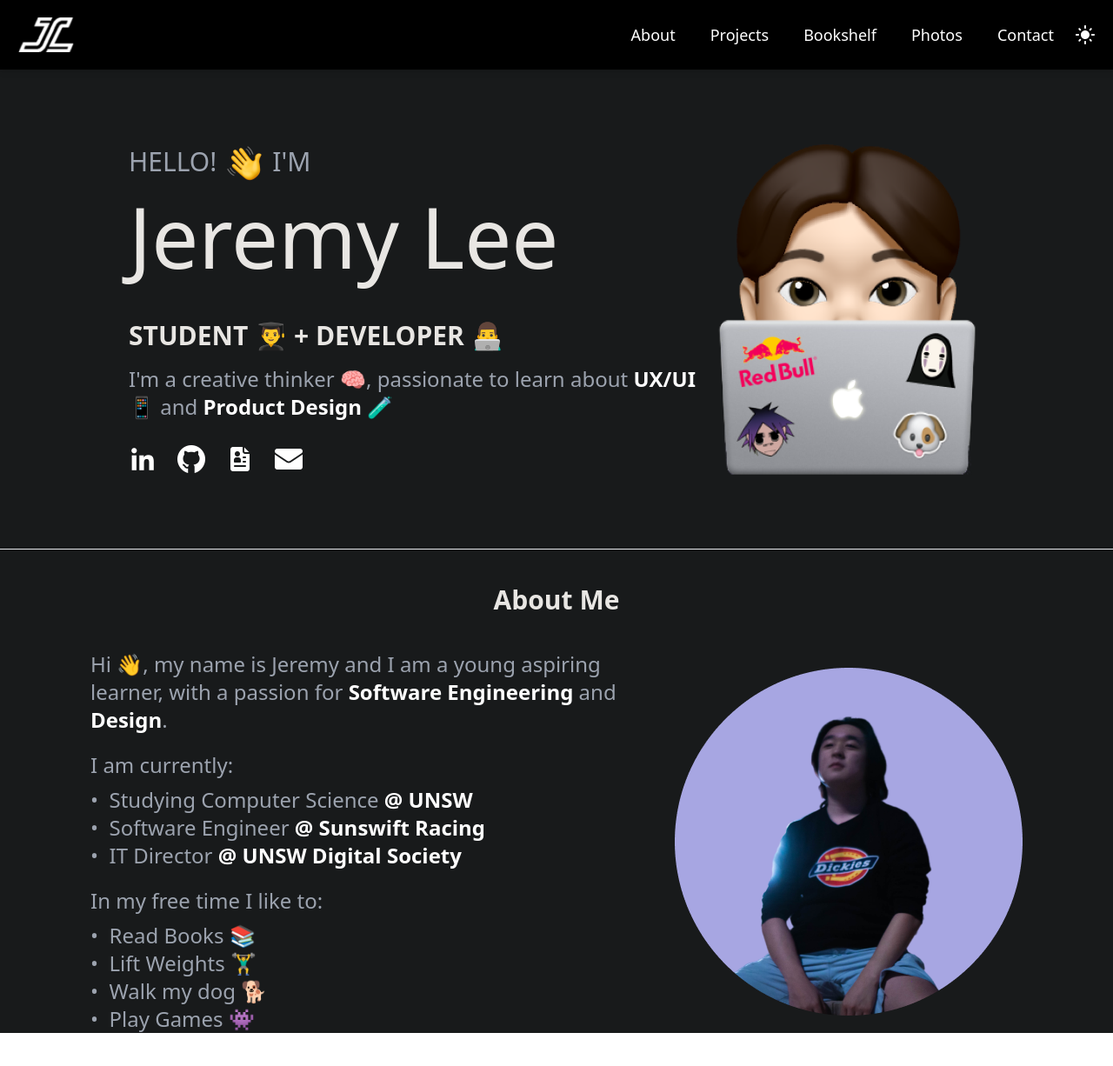
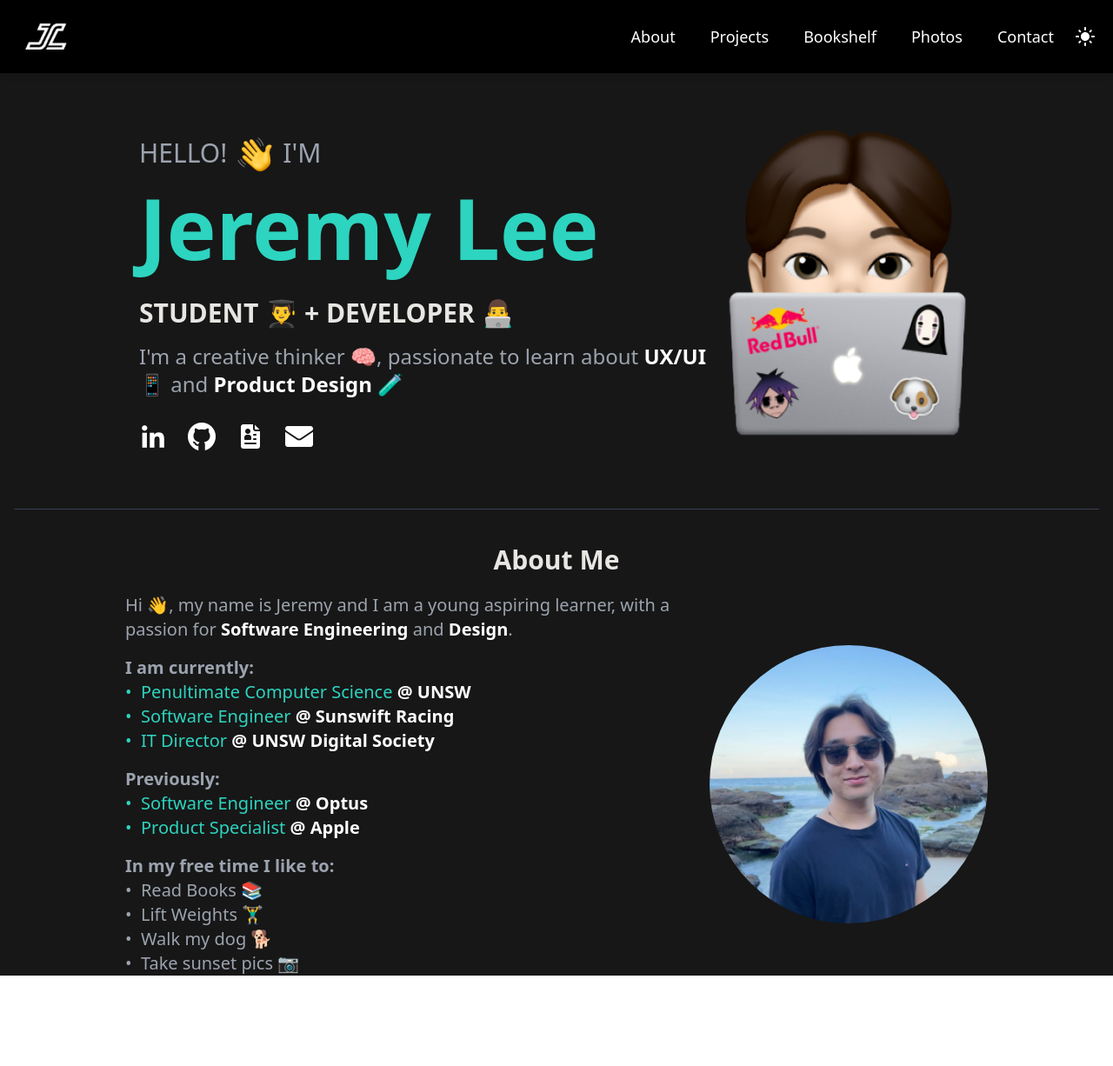
Before and after one commit to jeremylee34/jeremylee34.github.io, a React (Create React App) app in the folder react-portfolio/: page /#about in a window 1280 px wide. Shown: the top 1226 px of the page at 87% size. After the commit the page ends 1202 px from the top, so only its background shows below. Built offline with nearby package versions, Linux system fonts and the light colour scheme.

Commit message:
added colour palette etc

```diff
--- a/react-portfolio/src/components/About.jsx
+++ b/react-portfolio/src/components/About.jsx
@@ -1,50 +1,50 @@
 import React from 'react'
-import portrait from '../assets/images/portrait-cropped.png'
+import portrait from '../assets/images/sunnies.jpg'
 
 const About = () => {
   return (
-    <div className='mt-20 mb-20'>
-      <hr className='mb-10'/>
-      <h1 className='text-3xl font-bold text-center mb-10'>About Me</h1>
-      <div className='flex flex-col md:flex-row justify-center items-center text-slate-800 dark:text-gray-400'>
-        <div className='flex-col text-2xl max-w-2xl text-center md:text-left'>
-        <p className='mb-5'>Hi 👋, my name is Jeremy and I am a young aspiring learner, with a passion for <strong className='text-black dark:text-white'>Software Engineering</strong> and <strong className='text-black dark:text-white'>Design</strong>.</p>
-          <p className='mb-2'>I am currently:</p>
+    <div className='mb-20'>
+      <hr className='horizontalLine'/>
+      <h1 className='text-3xl font-bold text-center mb-5'>About Me</h1>
+      <div className='flex flex-col md:flex-row mx-5 md:mx-10 justify-center items-center text-slate-800 dark:text-gray-400'>
+        <div className='flex-col text-xl max-w-2xl text-center md:text-left'>
+          <p>Hi 👋, my name is Jeremy and I am a young aspiring learner, with a passion for <strong className='text-black dark:text-white'>Software Engineering</strong> and <strong className='text-black dark:text-white'>Design</strong>.</p>
+          <p className='heroHeadings'>I am currently:</p>
           <ul className='list-disc'>
             <li className='inline-flex'>
-              <p>•&nbsp; Studying Computer Science</p>
-              <a className='font-bold text-black dark:text-white' href="https://au.linkedin.com/school/unsw/" target="_blank"
-              >&nbsp;@ UNSW</a>
+              <p className='roleText'>•&nbsp; Penultimate Computer Science <a className='aboutLinks' href="https://au.linkedin.com/school/unsw/" target="_blank"
+              >@ UNSW</a></p>
             </li><br />
             <li className='inline-flex'>
-              <p>•&nbsp; Software Engineer</p>
-              <a className='font-bold text-black dark:text-white' href="https://www.sunswift.com/" target="_blank"
-              >&nbsp;@ Sunswift Racing</a>
+              <p className='roleText'>•&nbsp; Software Engineer <a className='aboutLinks' href="https://www.sunswift.com/" target="_blank"
+              >@ Sunswift Racing</a></p>
             </li><br />
             <li className='inline-flex'>
-              <p>•&nbsp; IT Director</p>
-              <a className='font-bold text-black dark:text-white' href="https://www.unswdigitalsociety.org/about" target="_blank"
-              >&nbsp;@ UNSW Digital Society </a>
+              <p className='roleText'>•&nbsp; IT Director <a className='aboutLinks' href="https://www.unswdigitalsociety.org/about" target="_blank"
+              >@ UNSW Digital Society </a></p>
             </li><br />
           </ul>
-          <p className='mt-5 mb-2'>In my free time I like to:</p>
+          <p className='heroHeadings'>Previously:</p>
+          <ul className='list-disc'>
+            <li className='inline-flex'>
+              <p className='roleText'>•&nbsp; Software Engineer <a className='aboutLinks' href="https://www.optus.com.au/about/" target="_blank"
+              >@ Optus</a></p>
+            </li><br />
+            <li className='inline-flex'>
+              <p className='roleText'>•&nbsp; Product Specialist <a className='aboutLinks' href="https://www.apple.com/au/" target="_blank"
+              >@ Apple</a></p>
+            </li><br />
+          </ul>
+          <p className='heroHeadings'>In my free time I like to:</p>
           <ul>
-            <li>
-              <p>•&nbsp; Read Books 📚</p>
-            </li>
-            <li>
-              <p>•&nbsp; Lift Weights 🏋️‍♂️</p>
-            </li>
-            <li>
-              <p>•&nbsp; Walk my dog 🐕</p>
-            </li>
-            <li>
-              <p>•&nbsp; Play Games 👾</p>
-            </li>
+            <li><p>•&nbsp; Read Books 📚</p></li>
+            <li><p>•&nbsp; Lift Weights 🏋️‍♂️</p></li>
+            <li><p>•&nbsp; Walk my dog 🐕</p></li>
+            <li><p>•&nbsp; Take sunset pics 📷</p></li>
           </ul>
         </div>
         <div>
-          <img className='mt-10 md:mt-0' src={portrait} alt="portrait pic" />
+          <img className='rounded-full object-cover w-80 h-80 my-8 md:my-0' src={portrait} alt="portrait pic" />
         </div>
       </div>
     </div>
--- a/react-portfolio/src/components/Hero.jsx
+++ b/react-portfolio/src/components/Hero.jsx
@@ -13,35 +13,35 @@ const Hero = () => {
   const { getters, setters } = useContext(Context)
 
   return (
-    <div className='flex flex-col md:flex-row pt-20 mx-10 justify-center items-center'>
+    <div className='flex flex-col md:flex-row mt-10 md:mt-5 mx-5 justify-center items-center'>
       <div className='grid gap-y-4 max-w-2xl'>
         <div className='inline-flex text-3xl gap-3 text-slate-800 dark:text-gray-400'>
           HELLO! <img src={wave} className='h-10'/> I'M
         </div>
-        <h1 className='text-8xl font-medium mb-8'>Jeremy Lee</h1>
-        <div className='inline-flex text-3xl gap-3 font-bold'>
+        <h1 className='text-6xl md:text-8xl font-bold mb-4 text-teal-500 dark:text-teal-400'>Jeremy Lee</h1>
+        <div className='inline-flex text-2xl md:text-3xl gap-3 font-bold'>
           STUDENT 👨‍🎓 + DEVELOPER 👨‍💻
         </div>
         <div className='inline-flex-wrap text-2xl gap-3 text-slate-700 dark:text-gray-400'>
           I'm a creative thinker 🧠, passionate to learn about <strong className='text-black dark:text-white'>UX/UI</strong> 📱 and <strong className='text-black dark:text-white'>Product Design</strong> 🧪
         </div>
-        <div className='flex mt-3 gap-6 invert'>
+        <div className='flex my-3 gap-6 invert'>
           <a href="https://www.linkedin.com/in/jeremylee7/" target="_blank">
-            <img className='h-8 ease-in duration-100 hover:scale-110 invert dark:invert-0' src={linkedin} alt="linkedin logo" />
+            <img className='heroLinks' src={linkedin} alt="linkedin logo" />
           </a>
           <a href="https://github.com/jeremylee34" target="_blank">
-            <img className='h-8 ease-in duration-100 hover:scale-110 invert dark:invert-0' src={github} alt="github logo" />
+            <img className='heroLinks' src={github} alt="github logo" />
           </a>
           <a href="http://jeremyl.me/assets/images/Jeremy Lee CV 2023.pdf" target="_blank">
-            <img className='h-8 ease-in duration-100 hover:scale-110 invert dark:invert-0' src={resume} alt="resume icon" />
+            <img className='heroLinks' src={resume} alt="resume icon" />
           </a>
           <a href="mailto: jeremy.lee6857@gmail.com" target="_blank">
-            <img className='h-8 ease-in duration-100 hover:scale-110 invert dark:invert-0' src={email} alt="email icon" />
+            <img className='heroLinks' src={email} alt="email icon" />
           </a>
         </div>
       </div>
 
-      <img className='object-contain w-min' src={memoji} alt="memoji icon" />
+      <img className='object-contain w-52 md:w-72 mb-20 mt-10' src={memoji} alt="memoji icon" />
     </div>
   )
 }
--- a/react-portfolio/src/components/Navbar.jsx
+++ b/react-portfolio/src/components/Navbar.jsx
@@ -13,15 +13,15 @@ const Navbar = () => {
 
   return (
     <nav className='bg-black p-5 flex items-center justify-between drop-shadow-md'>
-      <a className='cursor-pointer' onClick={ () => navigate('/') }>
+      <a className='cursor-pointer scale-75 hover:scale-90 ease-in duration-200' onClick={ () => navigate('/') }>
         <img src={logo} alt="logo" className="invert h-10"/>
       </a>
       <ul className='flex items-center justify-center gap-2 text-white text-lg'>
-        <li><a className='hover:bg-gray-900 py-2 px-4 rounded ease-in duration-200' href="#about" >About</a></li>
-        <li><a className='hover:bg-gray-900 py-2 px-4 rounded ease-in duration-200' href="#projects" >Projects</a></li>
-        <li><a className='hover:bg-gray-900 py-2 px-4 rounded ease-in duration-200' href="#bookshelf" >Bookshelf</a></li>
-        <li><a className='hover:bg-gray-900 py-2 px-4 rounded ease-in duration-200' href="#photos" >Photos</a></li>
-        <li><a className='hover:bg-gray-900 py-2 px-4 rounded ease-in duration-200' href="#contact" >Contact</a></li>
+        <li><a className='navLinks' href="#about" >About</a></li>
+        <li><a className='navLinks' href="#projects" >Projects</a></li>
+        <li><a className='navLinks' href="#bookshelf" >Bookshelf</a></li>
+        <li><a className='navLinks' href="#photos" >Photos</a></li>
+        <li><a className='navLinks' href="#contact" >Contact</a></li>
         <li className='cursor-pointer hover:scale-110 ease-in duration-200 mb-1'
           onClick={() => {
             toggleDarkMode(getters, setters)
--- a/react-portfolio/src/context.js
+++ b/react-portfolio/src/context.js
@@ -2,7 +2,7 @@ import React from 'react';
 
 export const initial = {
   darkMode: localStorage.getItem('darkMode'),
-  bgColor: '#181a1b',
+  bgColor: 'rgb(23 23 23)',
   fontColor: '#e8e6e3'
 };
 
--- a/react-portfolio/src/helper.js
+++ b/react-portfolio/src/helper.js
@@ -2,13 +2,13 @@ export function toggleDarkMode(getters, setters) {
   if (localStorage.getItem('darkMode') === 'true') {
     localStorage.setItem('darkMode', 'false')
     setters.setDarkMode('false')
-    setters.setBgColor('white')
+    setters.setBgColor('rgb(226 232 240)')
     setters.setFontColor('black')
     document.documentElement.classList.remove('dark')
   } else {
     localStorage.setItem('darkMode', 'true')
     setters.setDarkMode('true')
-    setters.setBgColor('#181a1b')
+    setters.setBgColor('rgb(23 23 23)')
     setters.setFontColor('#e8e6e3')
     document.documentElement.classList.add('dark');
   }
@@ -20,11 +20,11 @@ export function initDarkMode(setDarkMode, setters) {
   }
   setDarkMode(localStorage.getItem('darkMode'))
   if (localStorage.getItem('darkMode') === 'true') {
-    setters.setBgColor('#181a1b')
+    setters.setBgColor('rgb(23 23 23)')
     setters.setFontColor('#e8e6e3')
     document.documentElement.classList.add('dark');
   } else {
-    setters.setBgColor('white')
+    setters.setBgColor('rgb(226 232 240)')
     setters.setFontColor('black')
     document.documentElement.classList.remove('dark')
   }
--- a/react-portfolio/src/index.css
+++ b/react-portfolio/src/index.css
@@ -1,3 +1,29 @@
 @tailwind base;
 @tailwind components;
 @tailwind utilities;
+
+@layer components {
+  .heroLinks {
+    @apply h-8 ease-in duration-100 hover:scale-110 invert dark:invert-0;
+  }
+
+  .aboutLinks {
+    @apply font-bold text-black dark:text-white hover:text-teal-600 hover:dark:text-teal-400;
+  }
+
+  .navLinks {
+    @apply hover:bg-gray-900 py-2 px-4 rounded ease-in duration-200 hidden sm:flex;
+  }
+
+  .roleText {
+    @apply text-teal-600 dark:text-teal-400
+  }
+
+  .horizontalLine {
+    @apply mb-10 border-gray-400 dark:border-gray-700 mx-4
+  }
+
+  .heroHeadings {
+    @apply mt-4 dark:font-semibold
+  }
+}
```
Also changed, not shown: react-portfolio/src/assets/images/portrait.png (added), react-portfolio/src/assets/images/sunnies.jpg (added).
